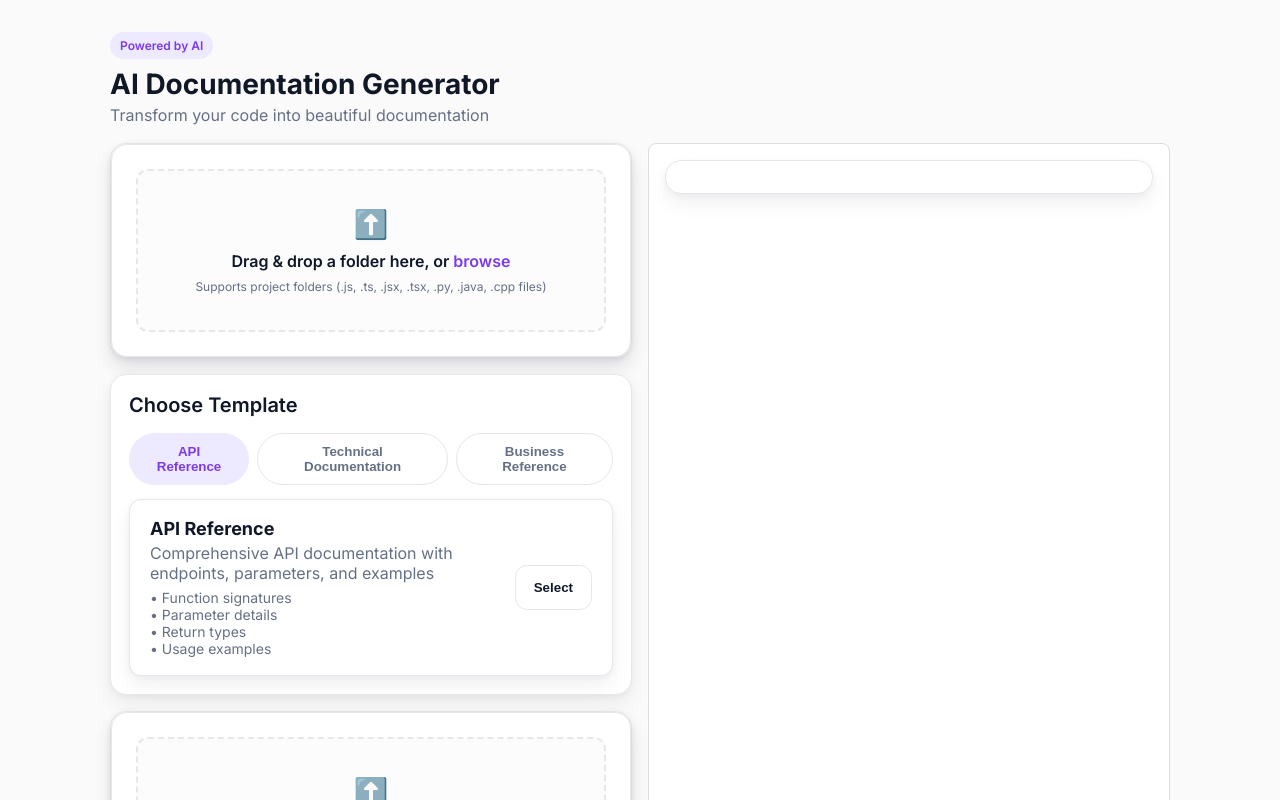
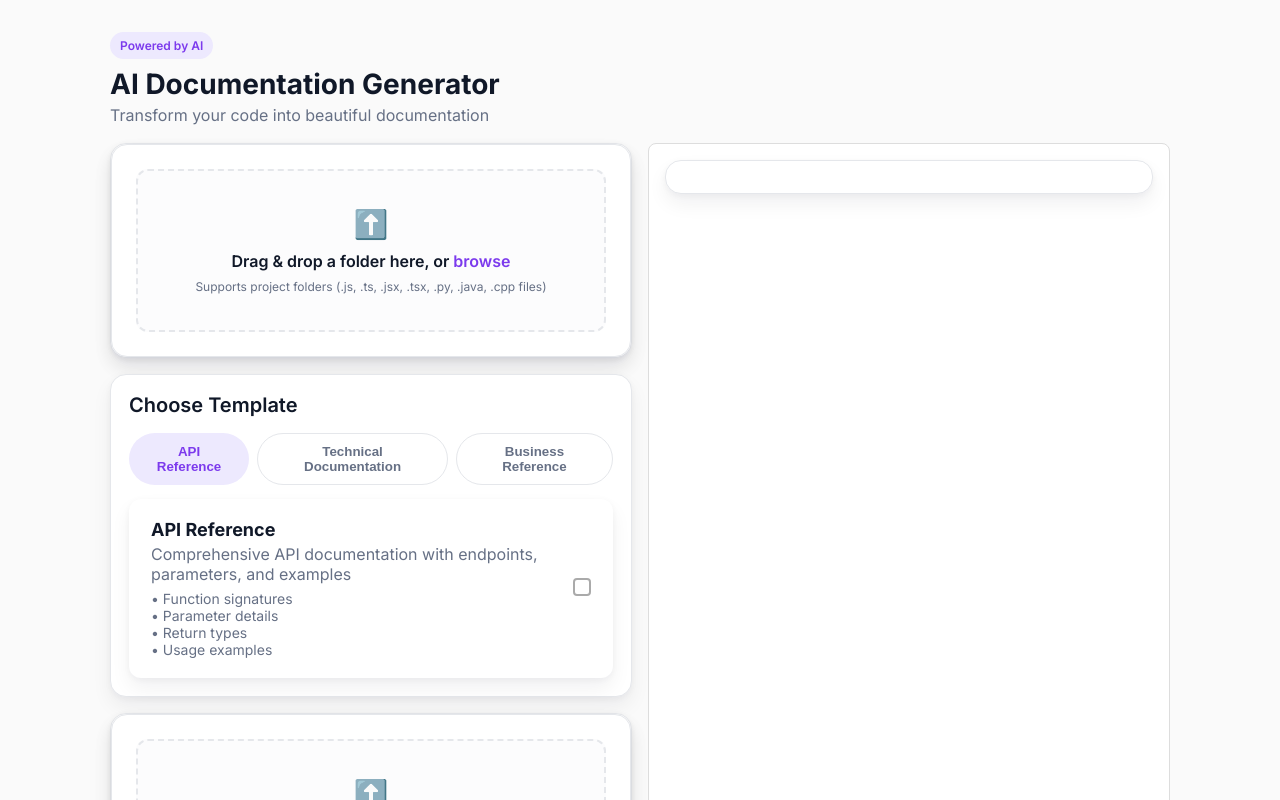
Before and after one commit to rubeshkanna/Documentation-POC, an Angular app: page / in a window 1280 px wide. Shown: the top 800 px of the page. Built offline with nearby package versions, Linux system fonts and the light colour scheme.

Commit message:
template selector changes

```diff
--- a/src/app/components/file-upload/file-upload.html
+++ b/src/app/components/file-upload/file-upload.html
@@ -28,8 +28,8 @@
     </div>
   </div>
 
-  <!-- Uploaded file list -->
-  <!-- <div class="list" *ngIf="files().length">
+  <!-- Uploaded file list (only for docs mode) -->
+  <div class="list" *ngIf="mode === 'docs' && files().length">
     <div class="item" *ngFor="let f of files(); let i = index">
       <div class="file-row">
         <div class="icon-file">📄</div>
@@ -40,5 +40,5 @@
       </div>
       <button class="remove" (click)="remove(i)" aria-label="Remove">✕</button>
     </div>
-  </div> -->
+  </div>
 </div>
--- a/src/app/components/file-upload/file-upload.ts
+++ b/src/app/components/file-upload/file-upload.ts
@@ -37,13 +37,23 @@ export class FileUpload {
     if (evt.dataTransfer?.files?.length) this.onFilesSelected({ target: { files: evt.dataTransfer.files } });
   }
 
+  remove(index: number) {
+    const current = this.files();
+    this.files.set(current.filter((_, i) => i !== index));
+    // Emit updated docs back
+    if (this.mode === 'docs') {
+      this.docsSelected.emit(this.files());
+    }
+  }
+
+
   onFilesSelected(event: any) {
     const selectedFiles: File[] = Array.from(event.target.files as FileList);
 
     if (this.mode === 'folder') {
       const validFiles: File[] = selectedFiles.filter(file => {
         const pathParts = (file as any).webkitRelativePath?.split('/') || [];
-      return !pathParts.some((p:any) => this.excludedFolders.includes(p));
+        return !pathParts.some((p: any) => this.excludedFolders.includes(p));
       });
 
       const fileTree = this.buildFileTree(validFiles);
@@ -53,6 +63,7 @@ onFilesSelected(event: any) {
       const validDocs: File[] = selectedFiles.filter(file =>
         file.name.endsWith('.docx') || file.name.endsWith('.md') || file.name.endsWith('.txt')
       );
+      this.files.set(validDocs);   // ✅ keep in state for UI
       this.docsSelected.emit(validDocs);
     }
   }
--- a/src/app/components/template-selector/template-selector.html
+++ b/src/app/components/template-selector/template-selector.html
@@ -6,7 +6,7 @@
 </div>
 
 <div class="cards">
-  <div class="card template" *ngFor="let c of filtered()">
+  <div class="card template" *ngFor="let c of filtered()" [class.selected]="selected() === c.id" (click)="pick(c.id)">
     <div class="template-body">
       <div class="template-title">{{ c.title }}</div>
       <div class="template-sub">{{ c.subtitle }}</div>
@@ -14,6 +14,10 @@
         <li *ngFor="let b of c.bullets">• {{ b }}</li>
       </ul>
     </div>
-    <button class="btn btn-ghost" (click)="pick(c.id)">Select</button>
+
+    <!-- indicator on the right -->
+    <div class="select-indicator">
+      <div class="checkbox" [class.checked]="selected() === c.id"></div>
+    </div>
   </div>
 </div>
--- a/src/app/components/template-selector/template-selector.scss
+++ b/src/app/components/template-selector/template-selector.scss
@@ -1,8 +1,72 @@
-.cards{display:grid; grid-template-columns:1fr; gap:14px}
-.template{
-  display:flex; align-items:center; justify-content:space-between;
-  padding:18px 20px; border-radius:var(--radius-md);
+.cards {
+  display: grid;
+  grid-template-columns: 1fr;
+  gap: 14px;
 }
-.template-title{font-weight:700; font-size:18px; margin-bottom:4px}
-.template-sub{color:var(--muted); margin-bottom:6px}
-.bullets{margin:0; padding-left:0; list-style:none; color:var(--muted); font-size:14px}
+
+.template {
+  display: flex;
+  align-items: center;
+  justify-content: space-between;
+  padding: 18px 20px;
+  border-radius: var(--radius-md);
+  border: 2px solid transparent;
+  cursor: pointer;
+  transition: border-color 0.2s, background-color 0.2s;
+
+  &:hover {
+    border-color: #ddd;
+  }
+
+  &.selected {
+    border-color: #007bff;
+    background-color: #f0f7ff;
+  }
+}
+
+.template-title {
+  font-weight: 700;
+  font-size: 18px;
+  margin-bottom: 4px;
+}
+
+.template-sub {
+  color: var(--muted);
+  margin-bottom: 6px;
+}
+
+.bullets {
+  margin: 0;
+  padding-left: 0;
+  list-style: none;
+  color: var(--muted);
+  font-size: 14px;
+}
+
+/* ✅ New checkbox-style indicator */
+.select-indicator {
+  .checkbox {
+    width: 18px;
+    height: 18px;
+    border: 2px solid #aaa;
+    border-radius: 4px;
+    display: inline-block;
+    position: relative;
+    transition: all 0.2s;
+  }
+
+  .checkbox.checked {
+    border-color: #007bff;
+    background-color: #007bff;
+  }
+
+  .checkbox.checked::after {
+    content: "✔";
+    color: #fff;
+    font-size: 12px;
+    position: absolute;
+    top: 50%;
+    left: 50%;
+    transform: translate(-50%, -50%);
+  }
+}
--- a/src/app/components/template-selector/template-selector.ts
+++ b/src/app/components/template-selector/template-selector.ts
@@ -60,7 +60,12 @@ export class TemplateSelector {
     // You can add more cards to "guides" and "reference" to match future growth
   ]);
 
+  selected = signal<string | null>(null);
+
   filtered = computed(() => this.cards().filter(c => c.tab === this.tab()));
-  pick(id: string){ this.templatePicked.emit(id); }
-  setTab(t: TemplateTab){ this.tab.set(t); }
+  pick(id: string) {
+    this.selected.set(id);
+    this.templatePicked.emit(id);
+  }
+  setTab(t: TemplateTab) { this.tab.set(t); }
 }
```
Lines whose indentation alone changed are shown as unchanged.
